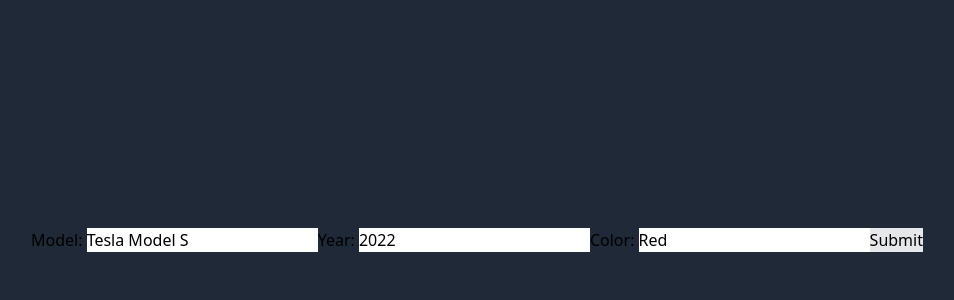
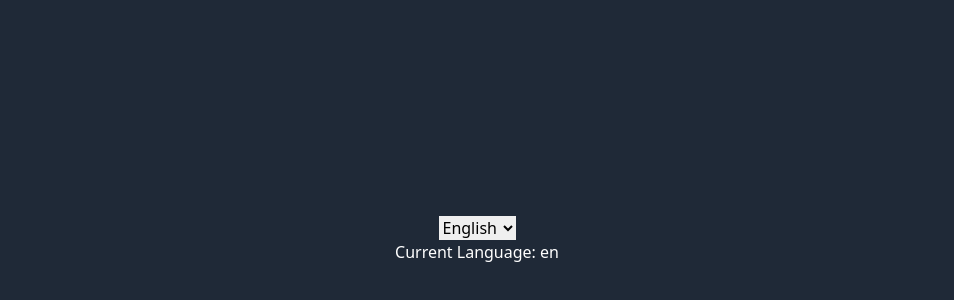
Before and after one commit to okcl/ReactDevelhope, a React (Create React App) app: page / in a window 1280 px wide. Shown: the part 160-460 px from the top of the page, without its empty margins (163-1117 px from the left). Built offline with nearby package versions, Linux system fonts and the light colour scheme.

Commit message:
useContext language display

```diff
--- a/src/App.jsx
+++ b/src/App.jsx
@@ -1,11 +1,25 @@
-import React from 'react';
+import React, { useState } from 'react';
 import './index.css'
-import CarDetails from './CarDetails';
+import { LanguageContext } from './LanguageContext';
+import DisplayLanguage from './DisplayLanguage';
 
 function App() {
+  const [language, setLanguage] = useState('en')
+
+  function handleChangeLanguage(event) {
+    setLanguage(event.target.value)
+  }
     return (
-      <div className="bg-gray-800 min-h-screen flex flex-col items-center justify-center text-black text-center">
-        <CarDetails initialData={{model:"Tesla Model S",year:"2022",color:"Red"}} />
+      <div className="bg-gray-800 min-h-screen flex flex-col items-center justify-center text-white text-center">
+        <div className="text-black">
+          <select value={language} onChange={handleChangeLanguage}>
+            <option value="en">English</option>
+            <option value="it">Italiano</option>
+          </select>
+        </div>
+        <LanguageContext.Provider value={language}>
+          <DisplayLanguage />
+        </LanguageContext.Provider>
       </div>
     )
 }
--- /dev/null
+++ b/src/DisplayLanguage.jsx
@@ -0,0 +1,11 @@
+import { useContext } from "react"
+import { LanguageContext } from "./LanguageContext"
+
+function DisplayLanguage(){
+    const language = useContext(LanguageContext)
+    return(
+        <h3>Current Language: {language}</h3>
+    )
+}
+
+export default DisplayLanguage
--- /dev/null
+++ b/src/LanguageContext.jsx
@@ -0,0 +1,3 @@
+import { createContext } from "react";
+
+export const LanguageContext = createContext('en')
```
Also changed, not shown: src/Welcome.jsx (deleted).
